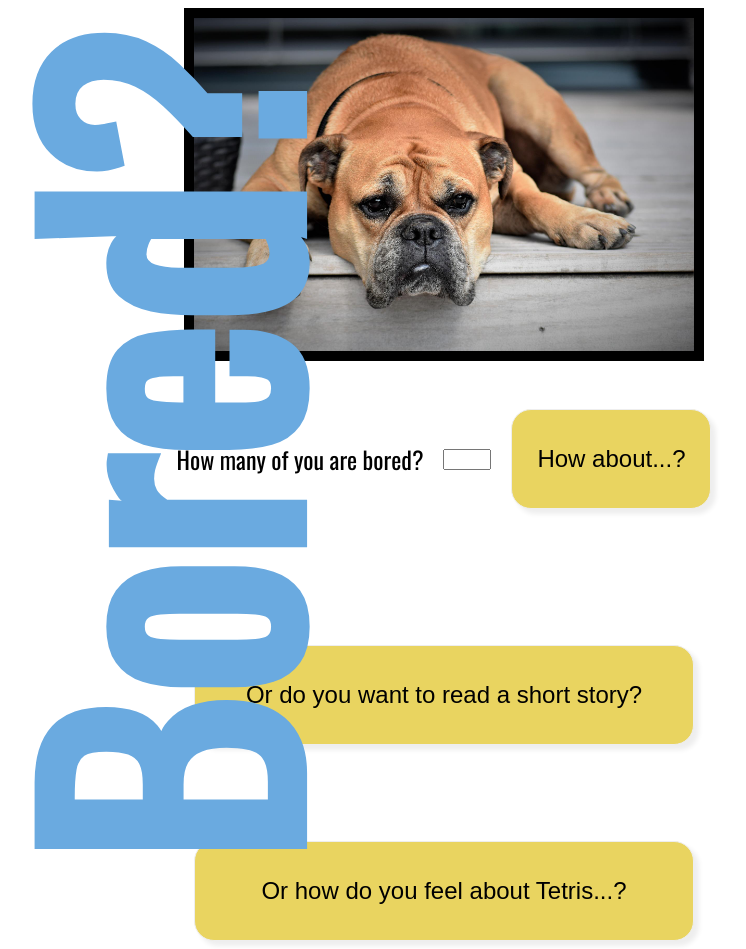
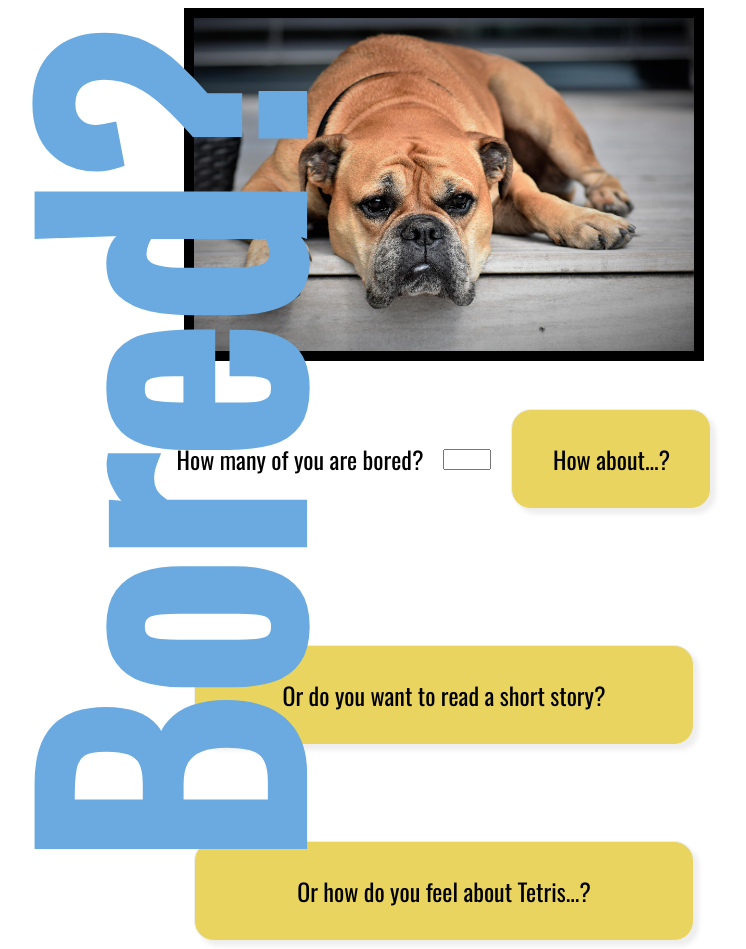
Before and after one commit to SchoolOfCode/w2d5_fetch-hackathon-lydia-kal, a plain HTML site: page index.html in a window 1280 px wide. Shown: the whole page, without its empty margins (196-942 px from the left). Drawn offline with nearby package versions, Linux system fonts and the light colour scheme.

Commit message:
Font changes

```diff
--- a/style.css
+++ b/style.css
@@ -42,6 +42,7 @@ body {
 }
 
 #main-button {
+    font-family: "Oswald", sans-serif;
     background: rgb(233, 212, 96);
     color: black;
     border: 1px solid #eee;
@@ -151,6 +152,7 @@ body {
 }
 
 #story-button {
+    font-family: "Oswald", sans-serif;
     background: rgb(233, 212, 96);
     color: black;
     border: 1px solid #eee;
@@ -173,6 +175,7 @@ body {
 }
 
 #tetris-button {
+    font-family: "Oswald", sans-serif;
     background: rgb(233, 212, 96);
     color: black;
     border: 1px solid #eee;
```
